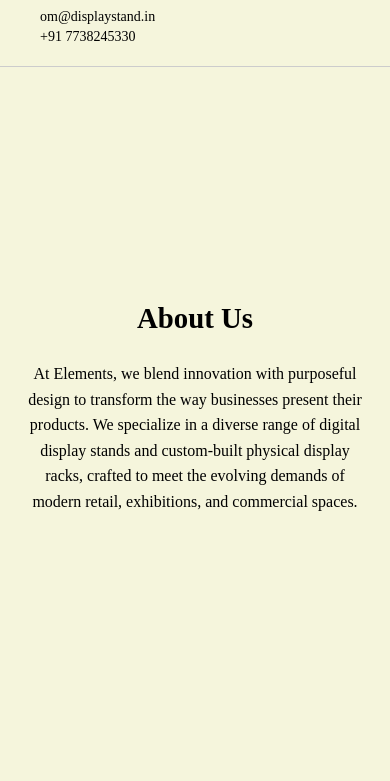
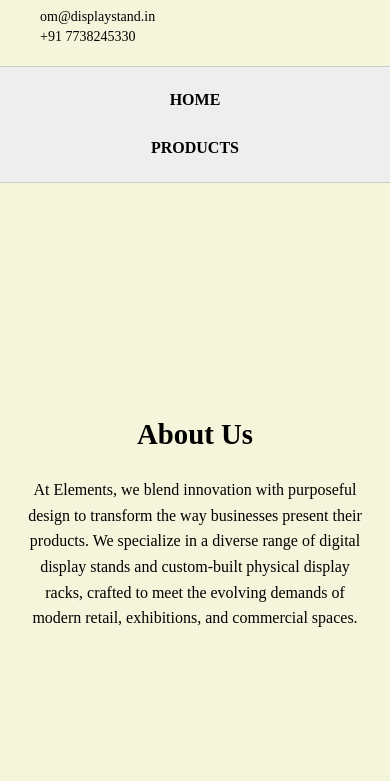
Before and after one commit to Om011004/Elements-website, a plain HTML site: page index.html in a window 390 px wide. Shown: the part 63-844 px from the top of the page. Drawn offline with Linux system fonts and the light colour scheme; a web font is replaced by a local one.

Commit message:
Update index.html

```diff
--- a/index.html
+++ b/index.html
@@ -5,7 +5,6 @@
   <meta name="viewport" content="width=device-width, initial-scale=1.0"/>
   <title>Elements</title>
 
-  <!-- Font -->
   <style>
     @font-face {
       font-family: 'NotoSerifSemiCondensed';
@@ -36,15 +35,15 @@
       flex-wrap: wrap;
     }
 
+    .header-left {
+      display: flex;
+      align-items: center;
+    }
+
     .logo {
       height: 40px;
       width: 40px;
       margin-right: 10px;
-    }
-
-    .header-left {
-      display: flex;
-      align-items: center;
     }
 
     .company-name {
@@ -58,6 +57,35 @@
       line-height: 1.4;
     }
 
+    nav {
+      display: flex;
+      justify-content: center;
+      background-color: #eee;
+      padding: 10px 0;
+      border-bottom: 1px solid #ccc;
+    }
+
+    nav a {
+      margin: 0 15px;
+      text-decoration: none;
+      color: #000;
+      font-weight: bold;
+      position: relative;
+    }
+
+    nav a::after {
+      content: "";
+      display: block;
+      width: 0;
+      height: 2px;
+      background: #000;
+      transition: width 0.3s;
+    }
+
+    nav a:hover::after {
+      width: 100%;
+    }
+
     .section {
       padding: 60px 20px;
       max-width: 900px;
@@ -65,11 +93,11 @@
     }
 
     #about {
+      min-height: 80vh;
+      text-align: center;
       display: flex;
       flex-direction: column;
       justify-content: center;
-      min-height: 80vh;
-      text-align: center;
     }
 
     #about h1 {
@@ -100,6 +128,7 @@
       align-items: center;
       justify-content: center;
       font-size: 14px;
+      border: 1px solid #ccc;
     }
 
     footer {
@@ -107,6 +136,7 @@
       text-align: center;
       border-top: 1px solid #ccc;
       font-size: 14px;
+      background-color: #f5f5dc;
     }
 
     @media (max-width: 600px) {
@@ -136,11 +166,21 @@
         flex-direction: column;
         align-items: flex-start;
       }
+
+      nav {
+        flex-direction: column;
+        align-items: center;
+      }
+
+      nav a {
+        margin: 10px 0;
+      }
     }
   </style>
 </head>
 <body>
 
+  <!-- Header -->
   <header>
     <div class="header-left">
       <img src="transparent_logo.png" alt="Logo" class="logo">
@@ -152,6 +192,13 @@
     </div>
   </header>
 
+  <!-- Navigation Bar -->
+  <nav>
+    <a href="#about">HOME</a>
+    <a href="#products">PRODUCTS</a>
+  </nav>
+
+  <!-- About Us Section (Home) -->
   <section id="about" class="section">
     <h1>About Us</h1>
     <p>
@@ -161,16 +208,17 @@
     </p>
   </section>
 
+  <!-- Products Section -->
   <section id="products" class="section">
     <h2 style="text-align:center;">Our Products</h2>
     <div class="product-gallery">
       <div class="product">Product 1</div>
       <div class="product">Product 2</div>
       <div class="product">Product 3</div>
-      <div class="product">Product 4</div>
     </div>
   </section>
 
+  <!-- Footer -->
   <footer>
     Contact us at: om@displaystand.in | +91 7738245330
   </footer>
```
